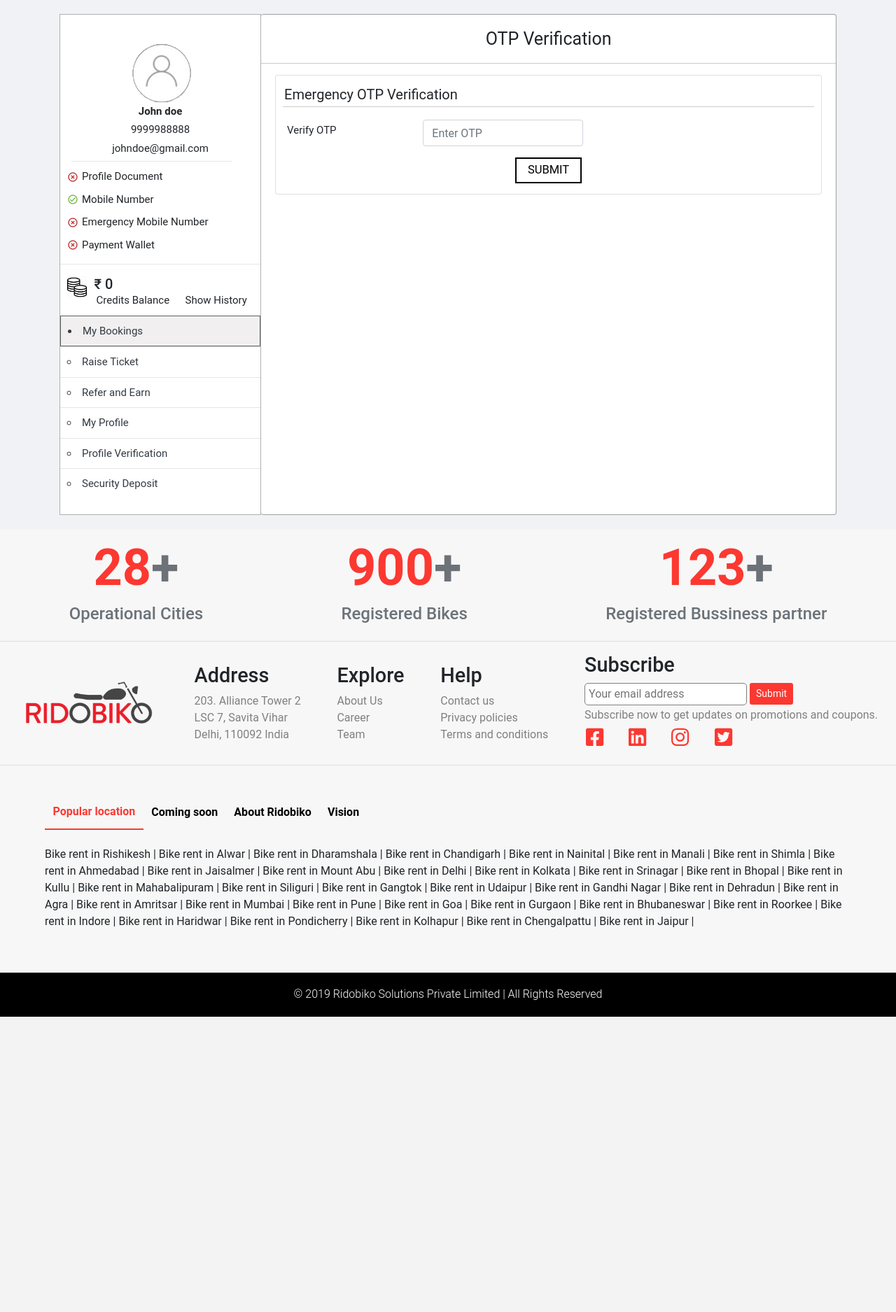
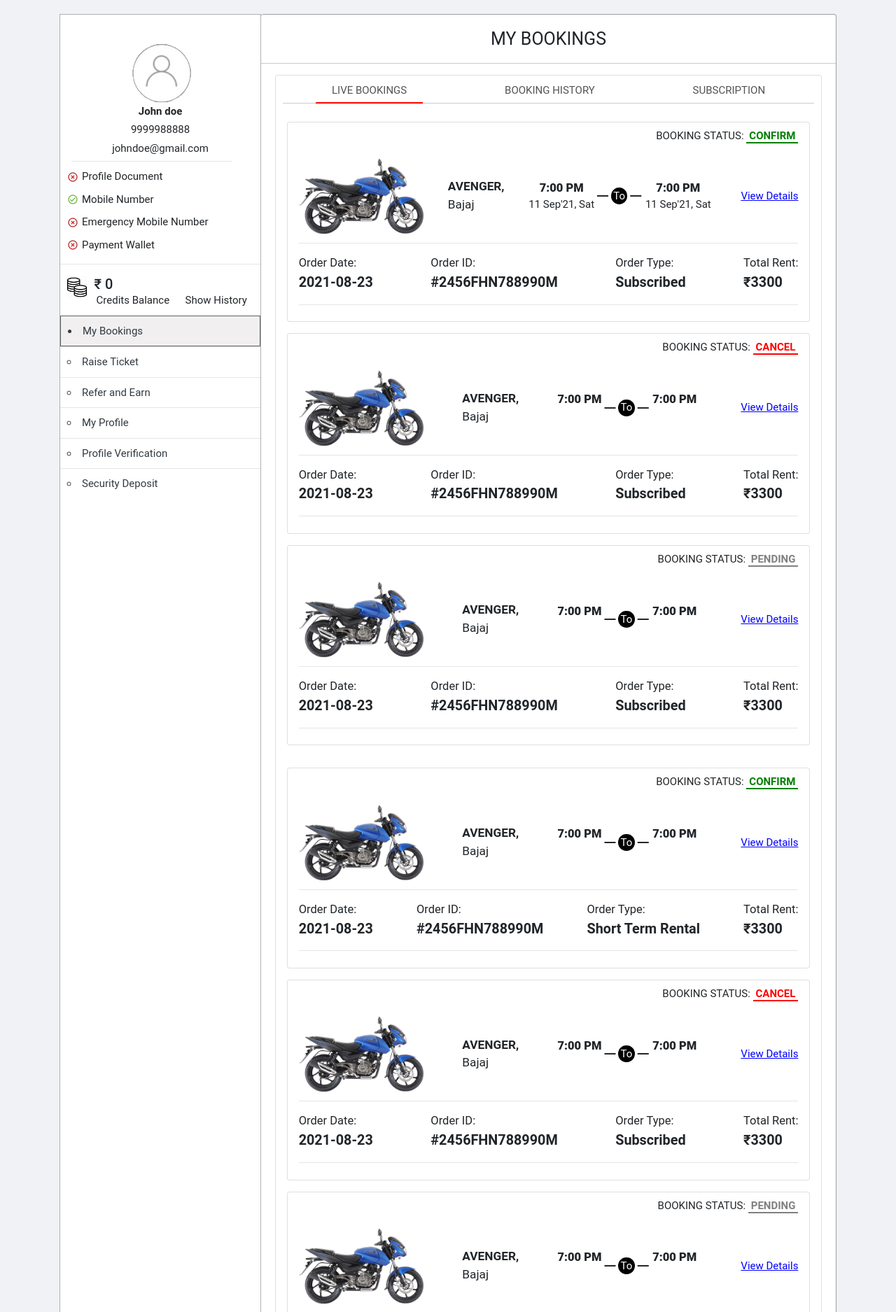
Before and after one commit to KUSUM24/RidoBiko_Clone, a PHP site: page /dashboard-main.php in a window 1280 px wide. Shown: the part 63-1938 px from the top of the page at 70% size. Before the commit the page ends 1516 px from the top, so only its background shows below. Run offline with PHP 8.4, Linux system fonts and the light colour scheme.

Commit message:
booking display

```diff
--- a/dashboard-page.php
+++ b/dashboard-page.php
@@ -57,7 +57,7 @@
     </div>
   </div>
   <div class="right-body card w-100">
-    <div class="bookings-main flex-column h-100" style="display:none" id="main-right-0">
+    <div class="bookings-main flex-column h-100" id="main-right-0">
       <div class="heading">MY BOOKINGS</div>
       <div class="card-body">
         <div class="card">
@@ -1689,14 +1689,14 @@
         </div>
       </div>
     </div>
-    <div class="otp-verify-main flex-column" id="main-right-7">
+    <div class="otp-verify-main flex-column" style="display:none" id="main-right-7">
       <div class="heading">
         <div>OTP Verification</div>
       </div>
       <div class="card-body">
         <div class="card">
           <div class="sub-heading">Emergency OTP Verification</div>
-          <form action="" method="POST" id="emergency-mobile" style="display:none" >
+          <form action="" method="POST" id="emergency-mobile" >
             <div class="row form-group px-3 align-items-center">
               <label class="col-sm-4 p-t5 m-0" for="mobile-otp">Emergency Mobile Number</label>
               <div class="col-sm-4 mt-2" >
@@ -1713,7 +1713,7 @@
               <button class="otp-verify-btn bg-white" onclick="getOtpEmergency()">Send OTP</button>
             </div>
           </form>
-          <form action="" method="POST" id="emergency-otp">
+          <form action="" method="POST" id="emergency-otp" style="display:none">
             <div class="row form-group px-3 align-items-center">
               <label class="col-sm-3 p-t5 m-0" for="emergency-mobile-otp">Verify OTP</label>
               <div class="col-sm-4 mt-2" >
```
